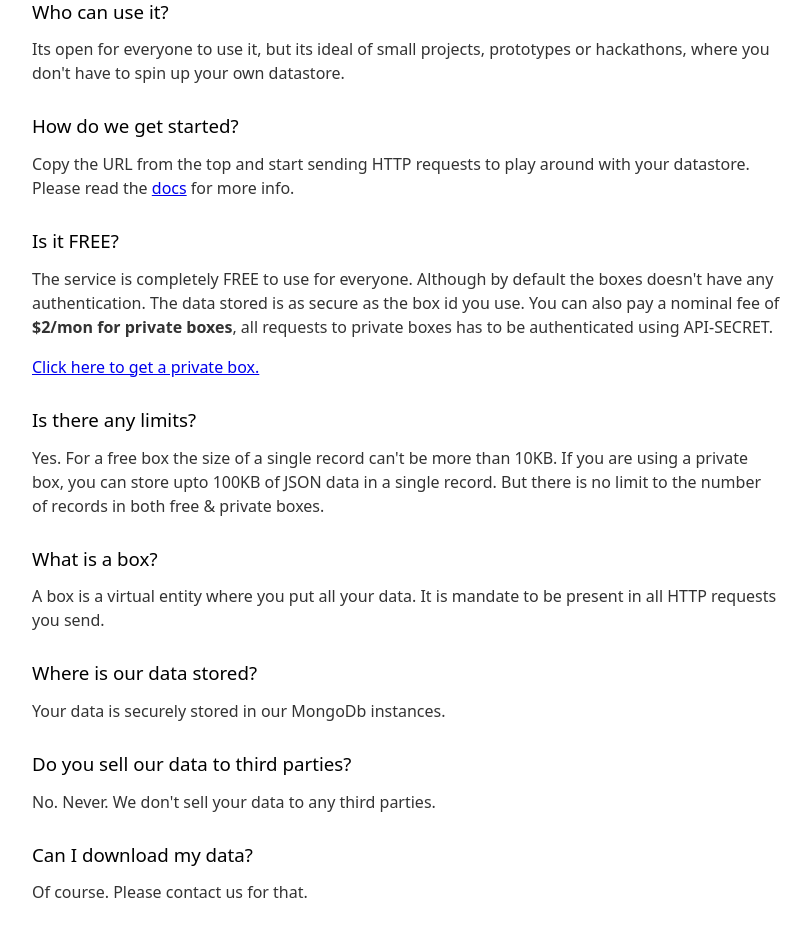
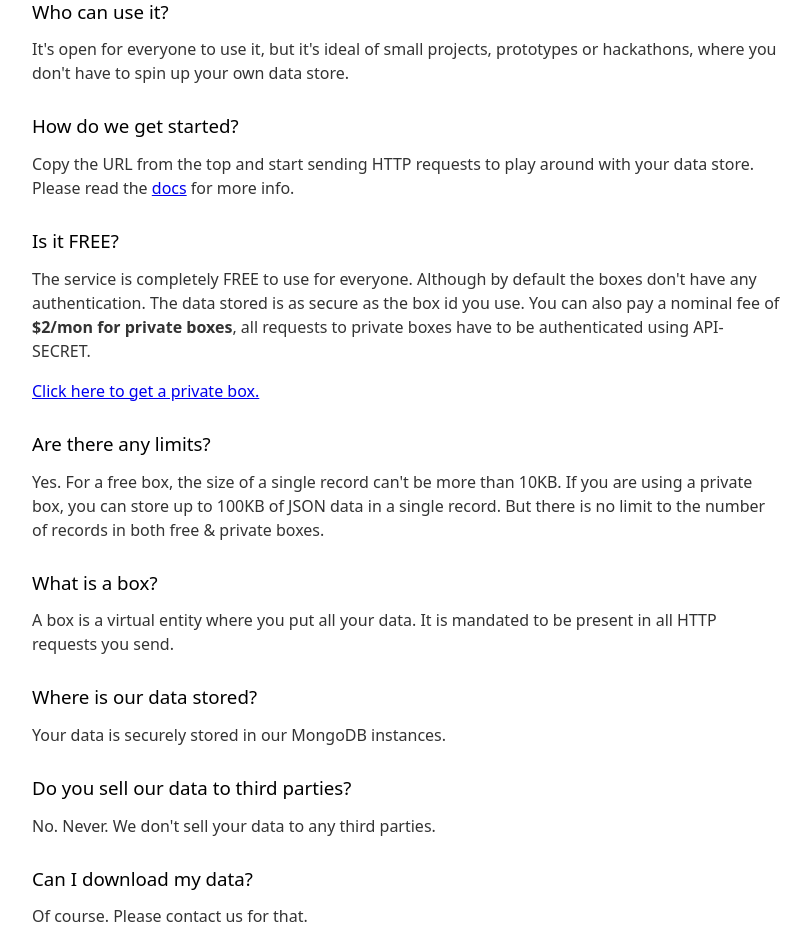
Before and after one commit to vasanthv/jsonbox, a website: page www/index.html in a window 1280 px wide. Shown: the part 896-1829 px from the top of the page, without its empty margins (234-1045 px from the left). Drawn offline with Linux system fonts and the light colour scheme.

Commit message:
Grammerly fixes

```diff
--- a/www/index.html
+++ b/www/index.html
@@ -63,28 +63,28 @@
 			</div>
 			<div class="faq">
 				<h3>Who can use it?</h3>
-				<p>Its open for everyone to use it, but its ideal of small projects, prototypes or hackathons, where you don't have to spin up your own datastore.</p>
+				<p>It's open for everyone to use it, but it's ideal of small projects, prototypes or hackathons, where you don't have to spin up your own data store.</p>
 			</div>
 			<div class="faq">
 				<h3>How do we get started?</h3>
-				<p>Copy the URL from the top and start sending HTTP requests to play around with your datastore. Please read the <a href="https://gist.github.com/vasanthv/0967e7709149475813dc9167aa733caa" target="_blank">docs</a> for more info.</p>
+				<p>Copy the URL from the top and start sending HTTP requests to play around with your data store. Please read the <a href="https://gist.github.com/vasanthv/0967e7709149475813dc9167aa733caa" target="_blank">docs</a> for more info.</p>
 			</div>
 			<div class="faq">
 				<h3>Is it FREE?</h3>
-				<p>The service is completely FREE to use for everyone. Although by default the boxes doesn't have any authentication. The data stored is as secure as the box id you use. You can also pay a nominal fee of <b>$2/mon for private boxes</b>, all requests to private boxes has to be authenticated using API-SECRET.</p>
+				<p>The service is completely FREE to use for everyone. Although by default the boxes don't have any authentication. The data stored is as secure as the box id you use. You can also pay a nominal fee of <b>$2/mon for private boxes</b>, all requests to private boxes have to be authenticated using API-SECRET.</p>
 				<p><a href="#buy" onclick="toggleBuy()">Click here to get a private box.</a></p>
 			</div>
 			<div class="faq">
-				<h3>Is there any limits?</h3>
-				<p>Yes. For a free box the size of a single record can't be more than 10KB. If you are using a private box, you can store upto 100KB of JSON data in a single record. But there is no limit to the number of records in both free & private boxes.</p>
+				<h3>Are there any limits?</h3>
+				<p>Yes. For a free box, the size of a single record can't be more than 10KB. If you are using a private box, you can store up to 100KB of JSON data in a single record. But there is no limit to the number of records in both free & private boxes.</p>
 			</div>
 			<div class="faq">
 				<h3>What is a box?</h3>
-				<p>A box is a virtual entity where you put all your data. It is mandate to be present in all HTTP requests you send.</p>
+				<p>A box is a virtual entity where you put all your data. It is mandated to be present in all HTTP requests you send.</p>
 			</div>
 			<div class="faq">
 				<h3>Where is our data stored?</h3>
-				<p>Your data is securely stored in our MongoDb instances.</p>
+				<p>Your data is securely stored in our MongoDB instances.</p>
 			</div>
 			<div class="faq">
 				<h3>Do you sell our data to third parties?</h3>
```
